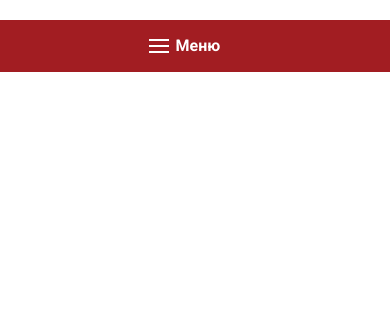
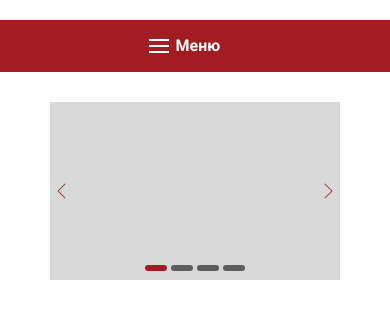
Before and after one commit to Josuke12/folk-art, a website: page src/index.pug in a window 390 px wide. Shown: the part 231-550 px from the top of the page. Drawn offline with nearby package versions, Linux system fonts and the light colour scheme; files that its build step writes are made by us from their sources; files whose address does not match are found by name.

Commit message:
Add slider(no js)

```diff
--- a/src/index.pug
+++ b/src/index.pug
@@ -1,3 +1,6 @@
 extends base
 block content
 	include ./pug/components/header
+	main
+		.container
+			include ./pug/components/slider
--- a/src/pug/components/header.pug
+++ b/src/pug/components/header.pug
@@ -31,5 +31,5 @@ header.header
 						span
 					p Меню
 				.burger-menu
-					+createList("<a href=#main>Главная</a>", "<a href=#folk-art>Виды народного искусства</a>", "<a href=#mp>Мепроприятия</a>", "<a href=#order>Заказ билетов</a>")(class="header-bottom__navigation-mobile")
-				+createList("<a href=#main>Главная</a>", "<a href=#folk-art>Виды народного искусства</a>", "<a href=#mp>Мепроприятия</a>", "<a href=#order>Заказ билетов</a>")(class="header-bottom__navigation")
+					+createList("<a href=#main>Главная</a>", "<a href=#folk-art>Виды народного искусства</a>", "<a href=#mp>Мероприятия</a>", "<a href=#order>Заказ билетов</a>")(class="header-bottom__navigation-mobile")
+				+createList("<a href=#main>Главная</a>", "<a href=#folk-art>Виды народного искусства</a>", "<a href=#mp>Мероприятия</a>", "<a href=#order>Заказ билетов</a>")(class="header-bottom__navigation")
--- /dev/null
+++ b/src/pug/components/slider.pug
@@ -0,0 +1,27 @@
+-
+	const botBars = [
+		{
+			"isActive": true
+		},
+		{
+			"isActive": false
+		},
+		{
+			"isActive": false
+		},
+		{
+			"isActive": false
+		}
+	];
+
+section.slider
+	.slider-block
+		.slider-block__btns
+			img(src="img/arrow-btn.svg", alt="Стрелочка слайдера влево", id="slider-block__btns-prev")
+			img(src="img/arrow-btn.svg", alt="Стрелочка слайдера вправо", id="slider-block__btns-next")
+		.slider-block__botbars
+			each botBar in botBars
+				if(botBar.isActive)
+					.slider-block__botbar.active-bar
+				else
+					.slider-block__botbar
--- /dev/null
+++ b/src/scss/components/slider.scss
@@ -0,0 +1,77 @@
+.slider {
+	margin-top: 5rem;
+	&-block {
+		width: 100%;
+		max-width: 120rem;
+		max-height: 38rem;
+		height: 100vh;
+		background: #D9D9D9;
+
+		&__btns {
+			height: 100%;
+			display: flex;
+			align-items: center;
+			justify-content: space-between;
+			img {
+				width: 5rem;
+				height: 5rem;
+				cursor: pointer;
+			}
+			#slider-block__btns-next {
+				transform: rotate(180deg);
+			}
+		}
+		&__botbars {
+			cursor: pointer;
+			margin-top: -3%;
+			display: flex;
+			align-items: center;
+			justify-content: center;
+
+			.slider-block__botbar {
+				width: 100%;
+				max-width: 9rem;
+				height: 1.4rem;
+				background: rgba(29, 29, 29, 0.66);
+				border-radius: 10px;
+				&:not(:last-child) {
+					margin-right: 1.9rem;
+				}
+
+				&.active-bar {
+					background: #A21D22;
+				}
+			}
+		}
+	}
+}
+
+
+@media(max-width: 670px) {
+	.slider {
+		margin: 3rem 1.5rem 0;
+		&-block {
+			max-width: 29rem;
+			max-height: 17.8rem;
+			margin: auto;
+
+			&__btns {
+				img {
+					width: 2.4rem;
+					height: 2.4rem;
+				}
+			}
+
+			&__botbars {
+				margin-top: -5%;
+				.slider-block__botbar {
+					width: 2.158rem;
+					height: .564rem;
+					&:not(:last-child) {
+						margin-right: .456rem;
+					}
+				}
+			}
+		}
+	}
+}
--- a/src/scss/main.scss
+++ b/src/scss/main.scss
@@ -4,3 +4,4 @@
 // Import components
 @import 'components/header';
 @import 'components/burger';
+@import 'components/slider';
```
Also changed, not shown: css/style.css, img/arrow-btn.svg (added), index.html.
